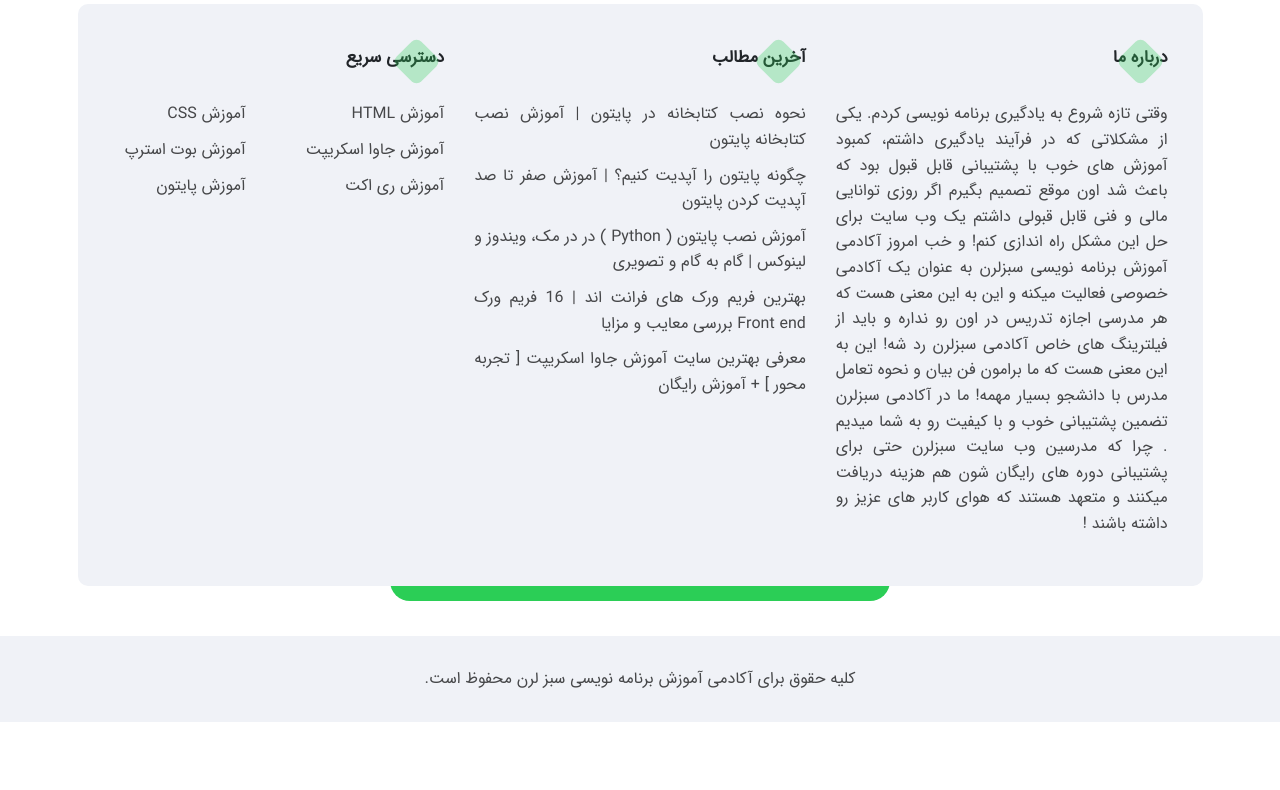
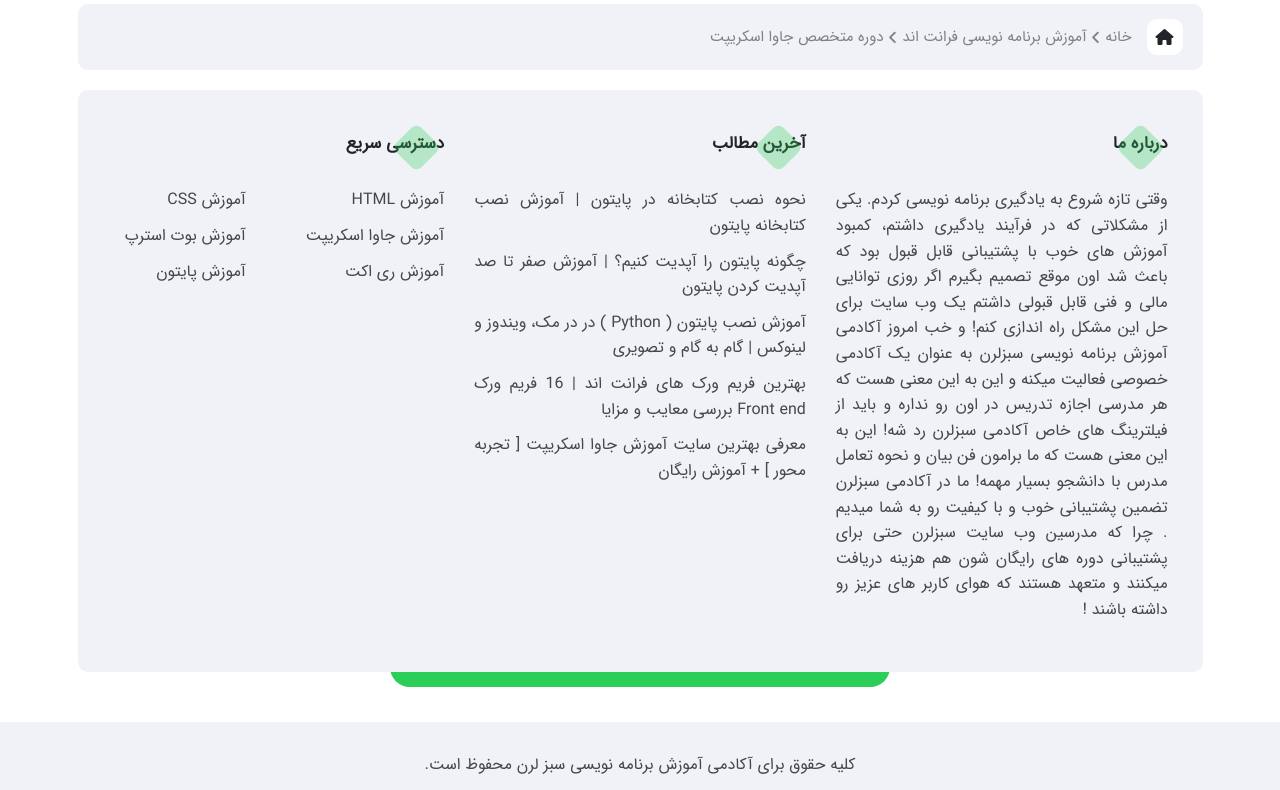
Before and after one commit to oos-amin/sabzlearn, a plain HTML site: page course.html in a window 1280 px wide. Shown: the part 167-957 px from the top of the page. Before the commit the page ends 889 px from the top, so only its background shows below. Drawn offline with Linux system fonts and the light colour scheme.

Commit message:
feat: add breadcrumb feature to course page

```diff
--- a/course.html
+++ b/course.html
@@ -190,6 +190,39 @@
       </nav>
     </header>
 
+    <!-- Main -->
+    <main class="main">
+      <!-- Breadcrumb Section -->
+      <section class="breadcrumb">
+        <div class="container">
+          <div class="breadcrumb__wrapper">
+            <div class="breadcrumb__home-icon">
+              <i class="fas fa-home"></i>
+            </div>
+            <ul class="breadcrumb__list">
+              <li class="breadcrumb__item">
+                <a href="#" class="breadcrumb__link"
+                  >خانه
+                  <i class="fas fa-angle-left"></i>
+                </a>
+              </li>
+              <li class="breadcrumb__item">
+                <a href="#" class="breadcrumb__link">
+                  آموزش برنامه نویسی فرانت اند
+                  <i class="fas fa-angle-left"></i>
+                </a>
+              </li>
+              <li class="breadcrumb__item">
+                <a href="#" class="breadcrumb__link">
+                  دوره متخصص جاوا اسکریپت
+                </a>
+              </li>
+            </ul>
+          </div>
+        </div>
+      </section>
+    </main>
+
     <!-- Footer -->
     <footer class="footer">
       <div class="container">
--- /dev/null
+++ b/css/breadcrumb.css
@@ -0,0 +1,47 @@
+.breadcrumb {
+  margin-bottom: 2rem;
+}
+
+.breadcrumb__wrapper {
+  display: flex;
+  background-color: #f0f2f7;
+  padding: 1.5rem 2rem;
+  border-radius: 1rem;
+}
+
+.breadcrumb__home-icon {
+  display: flex;
+  align-items: center;
+  justify-content: center;
+  width: 3.6rem;
+  height: 3.6rem;
+  background-color: var(--white-color);
+  border-radius: 1rem;
+}
+
+.breadcrumb__home-icon svg {
+  font-size: 1.8rem;
+  color: #909aa7;
+}
+
+.breadcrumb__list {
+  display: flex;
+  align-items: center;
+  margin-right: 1.5rem;
+}
+
+.breadcrumb__item {
+}
+
+.breadcrumb__item svg {
+  color: #7f8187;
+  font-size: 1.5rem;
+  margin: 0 0.7rem;
+}
+
+.breadcrumb__link {
+  display: flex;
+  align-items: center;
+  font-size: 1.5rem;
+  color: #7f8187;
+}
--- a/css/course.css
+++ b/css/course.css
@@ -4,6 +4,7 @@
 @import "utility-classes.css";
 @import "top-bar.css";
 @import "nav.css";
+@import "breadcrumb.css";
 @import "course-box.css";
 @import "pagination.css";
 @import "footer.css";
```
